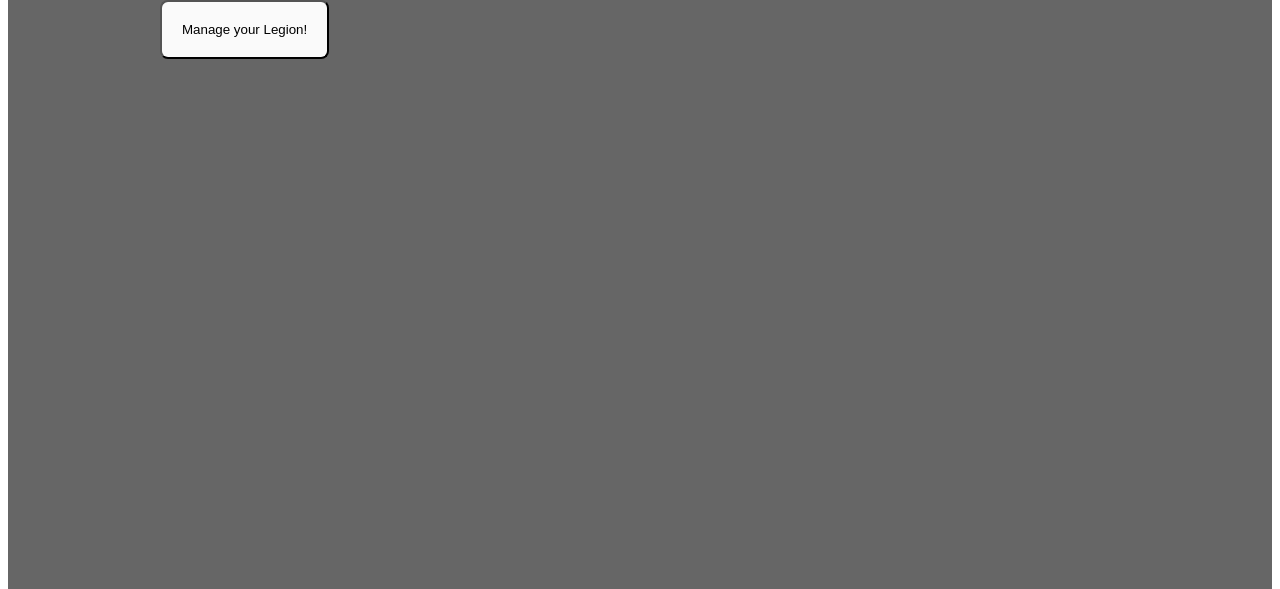
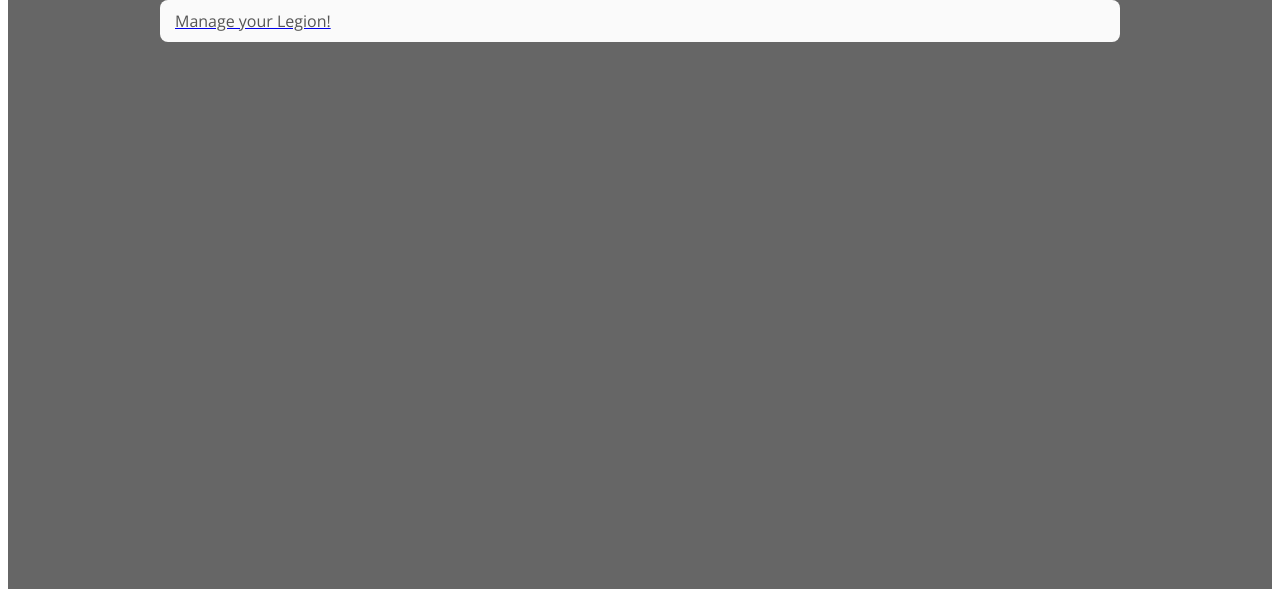
Before and after one commit to ebhemmanuel/PWA2, a PHP site: page / in a window 1280 px wide. Shown: the part 88-677 px from the top of the page. Run offline with PHP 8.4, Linux system fonts and the light colour scheme.

Commit message:
Added some more structure

```diff
--- a/css/main.css
+++ b/css/main.css
@@ -55,11 +55,16 @@ nav {
 
 }
 
-#button{
-
+.button{
     border-radius: 8px;
     background: #FAFAFA;
-    padding: 20px 20px;
+    color:#555;
+    padding: 10px 15px;
     overflow: hidden;
+}
+
+.a:hover{
+
+    text-decoration: none;
 
 }
--- a/index.html
+++ b/index.html
@@ -16,8 +16,6 @@
         </div><!--end of c960-->
 </nav>
 
-
-
     <div class="ctaBG">
         <div class="c960">
 
@@ -27,14 +25,11 @@
 
         <div id="sliderContent"></div>
 
-        <button id="button" class="button">Manage your Legion!</button>
+       <a href="#"><div id="button" class="button">Manage your Legion!</div></a>
 
     </div>    <!--end of sliderSpot-->
 
-
-
     </div><!--end of c960-->
-
 
 </div><!--end of CTA-->
 
```
Also changed, not shown: Barreto_Emmanuel_PWA2.txt (added), README.md (deleted).
